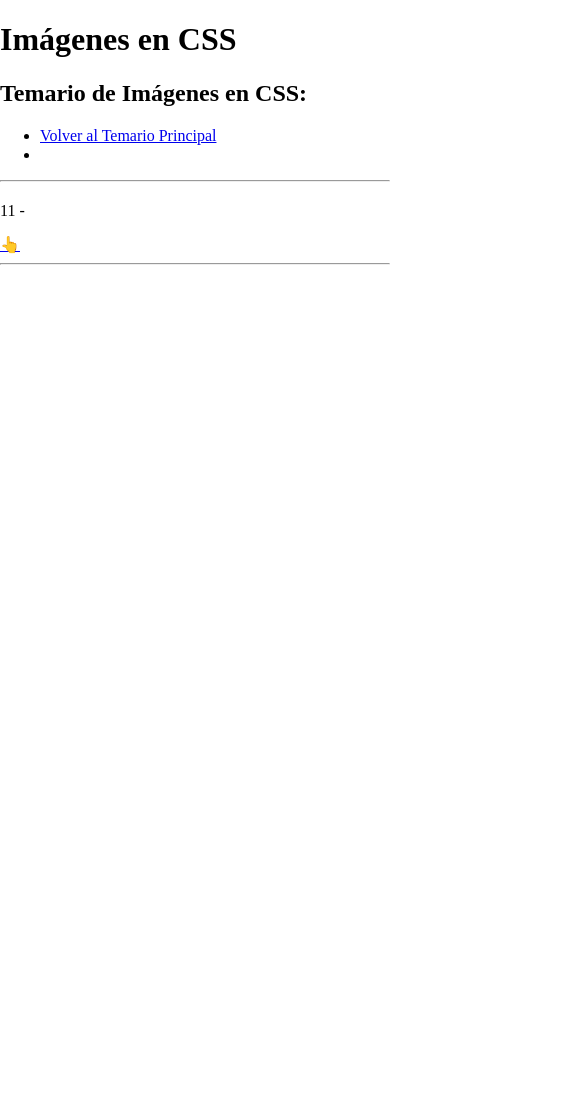
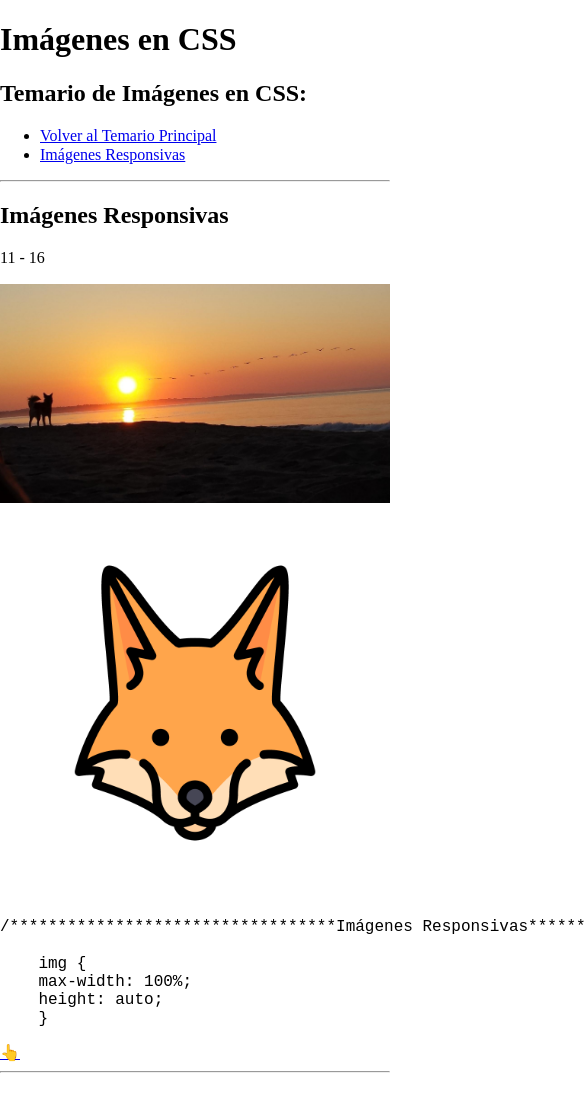
Before and after one commit to AlexumaDW/css, a plain HTML site: page images.html in a window 390 px wide. Shown: the top 1100 px of the page, 585 px wide, since content can reach past the window. Drawn offline with Linux system fonts and the light colour scheme.

Commit message:
imagenes responsivas

```diff
--- a/css/images.css
+++ b/css/images.css
@@ -7,3 +7,10 @@ html {
 *::before {
   box-sizing: inherit;
 }
+
+/**********************************Imágenes Responsivas****************************************/
+
+img {
+  max-width: 100%;
+  height: auto;
+}
--- a/images.html
+++ b/images.html
@@ -15,20 +15,30 @@
     <h2>Temario de Imágenes en CSS:</h2>
     <ul>
       <li><a href="index.html#temario">Volver al Temario Principal</a></li>
-      <li><a href="images.html#"></a></li>
+      <li><a href="images.html#img-responsive">Imágenes Responsivas</a></li>
     </ul>
     <hr>
   </section>
-  <section id="">
-    <h2></h2>
-    <p>11 - </p>
+  <section id="img-responsive">
+    <h2>Imágenes Responsivas</h2>
+    <p>11 - 16</p>
+    <img src="./assets/puesta-sol.jpg" alt="kEnAi y la puesta de sol">
+    <img src="./assets/favicon.png" alt="kEnAi">
     <p>
-    <pre><code></code></pre>
+    <pre><code>/**********************************Imágenes Responsivas****************************************/
+
+    img {
+    max-width: 100%;
+    height: auto;
+    }</code></pre>
     </p>
     <a href="images.html#temario-images">👆</a>
     <hr>
   </section>
-  <br><br><br><br><br><br><br><br><br><br><br><br><br><br><br><br><br><br><br><br><br><br><br><br><br><br><br><br><br><br><br><br><br><br><br><br><br><br><br><br><br><br><br><br><br><br><br><br><br><br>
+  <br><br><br><br><br><br><br><br><br><br><br><br><br><br>
+  <br><br><br><br><br><br><br><br><br><br><br><br><br><br>
+  <br><br><br><br><br><br><br><br><br><br><br><br><br><br><br>
+  <br><br><br><br><br><br><br>
 </body>
 
 </html>
```
